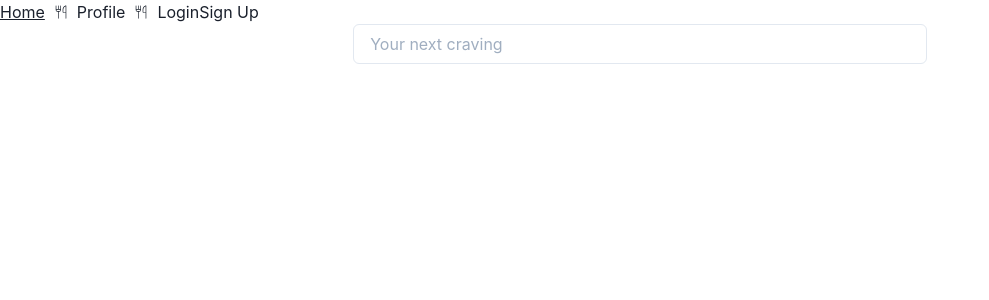
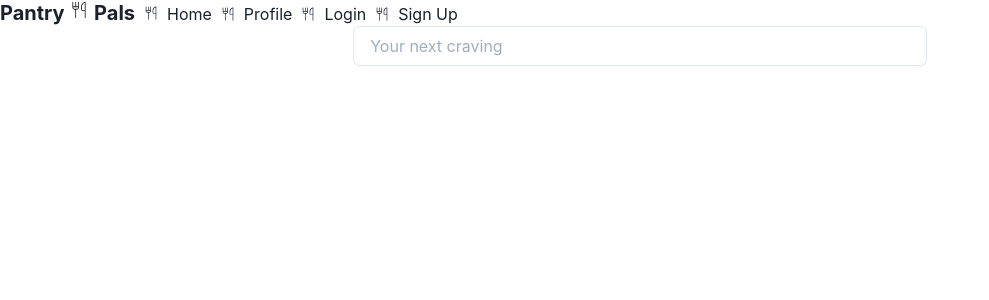
Before and after one commit to Cyril1743/Pantry-Pals, a React (Create React App) app in the folder client/: page / in a window 1280 px wide. Shown: the top 300 px of the page, without its empty margins (0-989 px from the left). Built offline with nearby package versions, Linux system fonts and the light colour scheme.

Commit message:
Fixed the NavBar

```diff
--- a/client/src/components/NavBar.js
+++ b/client/src/components/NavBar.js
@@ -1,6 +1,6 @@
 import React from 'react'
 import { Link } from 'react-router-dom'
-import { Breadcrumb, BreadcrumbItem, BreadcrumbLink} from "@chakra-ui/react"
+import { Breadcrumb, BreadcrumbItem, BreadcrumbLink, BreadcrumbSeparator, Heading} from "@chakra-ui/react"
 import {CiForkAndKnife} from "react-icons/ci"
 import Auth from '../utils/auth';
 
@@ -9,8 +9,38 @@ export default function NavBar() {
         event.preventDefault();
         Auth.logout();
       };
+
+      const style = {
+        display: 'inline'
+      }
     return (
+        Auth.loggedIn() ?
         <Breadcrumb separator={<CiForkAndKnife />}>
+            <BreadcrumbItem>
+            <Heading size='md'>Pantry <CiForkAndKnife style={style}/> Pals</Heading>
+            </BreadcrumbItem>
+            <BreadcrumbItem>
+            <BreadcrumbLink as={Link} to="/">
+                Home
+            </BreadcrumbLink>
+            </BreadcrumbItem>
+            <BreadcrumbItem>
+            <BreadcrumbLink as={Link} to="/profile">
+                Profile
+            </BreadcrumbLink>
+            </BreadcrumbItem>
+            {/* contitional rendering to render logout when logged in */}
+            <BreadcrumbItem>
+            <BreadcrumbLink as={Link} onClick={logout}>
+                Logout
+            </BreadcrumbLink>
+            </BreadcrumbItem>
+        </Breadcrumb>
+        :
+        <Breadcrumb separator={<CiForkAndKnife />}>
+            <BreadcrumbItem>
+            <Heading size='md'>Pantry <CiForkAndKnife style={style}/> Pals</Heading>
+            </BreadcrumbItem>
             <BreadcrumbItem>
             <BreadcrumbLink as={Link} to="/">
                 Home
@@ -22,27 +52,16 @@ export default function NavBar() {
             </BreadcrumbLink>
             </BreadcrumbItem>
             {/* contitional rendering to render login when not logged in */}
-            {Auth.loggedIn() ? (
-            <BreadcrumbItem>
-            <BreadcrumbLink as={Link} onClick={logout}>
-                Logout
-            </BreadcrumbLink>
-            </BreadcrumbItem>
-            ) : (
-            <React.Fragment>
             <BreadcrumbItem>
             <BreadcrumbLink as={Link} to="/login">
                 Login
             </BreadcrumbLink>
             </BreadcrumbItem>
             <BreadcrumbItem>
-                <BreadcrumbLink as={Link} to="/signup">
+            <BreadcrumbLink as={Link} to="/singUp">
                 Sign Up
             </BreadcrumbLink>
             </BreadcrumbItem>
-            </React.Fragment>
-            )}
-
         </Breadcrumb>
     )
 }
```
Also changed, not shown: client/src/utils/queries.js (+14 -0 lines). Lines whose indentation alone changed are shown as unchanged.
